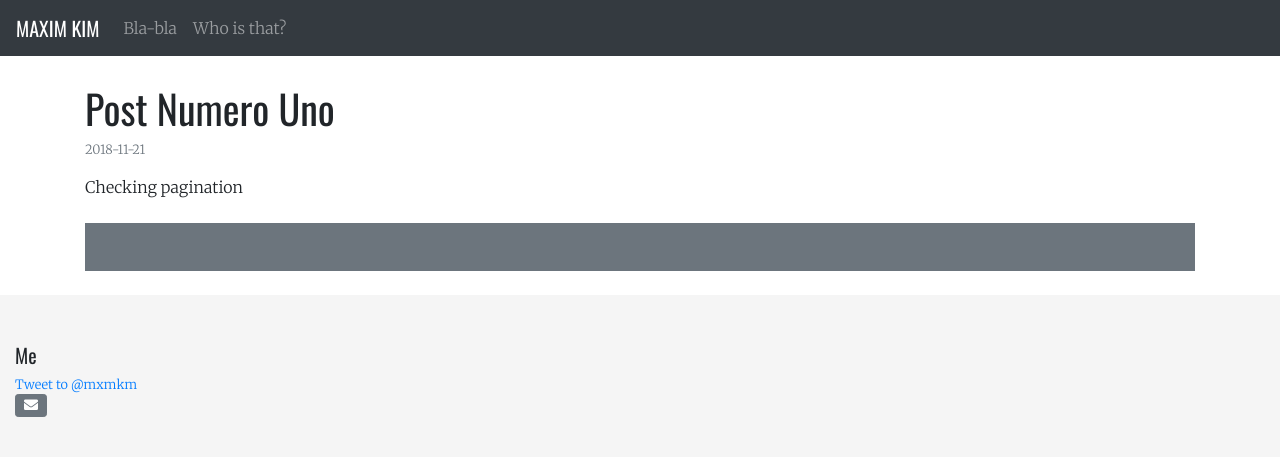
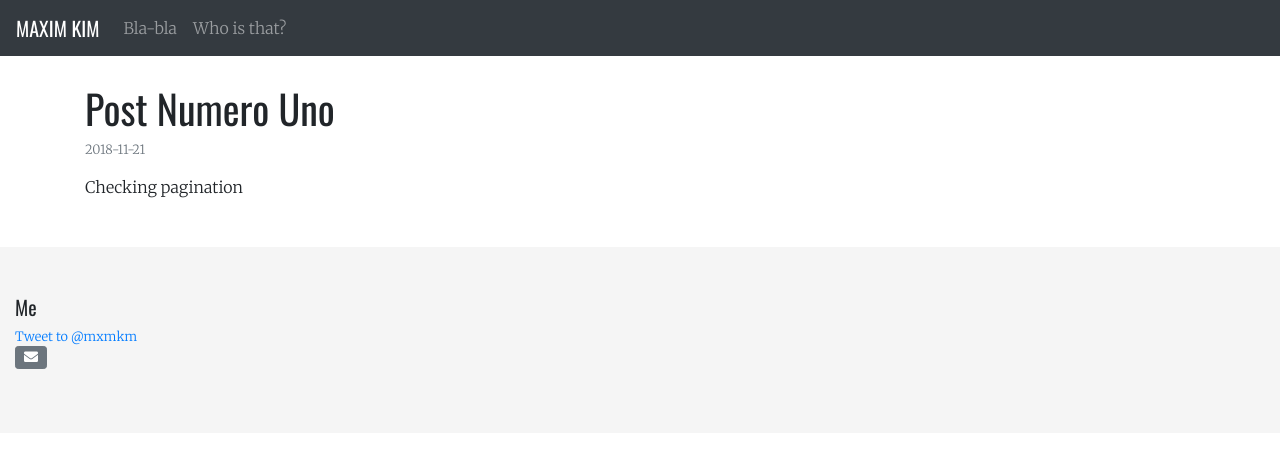
Before and after one commit to habamax/habamax.github.io, a Jekyll site: the page built from _posts/2018-11-21-post1.md, in a window 1280 px wide. Shown: the top 457 px of the page. Built offline with Jekyll 4.4.1, drawn with Linux system fonts in a browser that asks for light colours; nearby versions of some CDN libraries; comment, search, counter and statistics services are not loaded.

Commit message:
some padding to comments

```diff
--- a/_layouts/post.html
+++ b/_layouts/post.html
@@ -8,11 +8,7 @@ layout: default
 	{{ content }}
 </div>
 
-<div class="container-fluid mt-4 py-4 bg-secondary">
-
-</div>
-
-<div class="comments">
+<div class="container-fluid mt-5 comments">
 	<div id="disqus_thread"></div>
 	<script>
 
```
